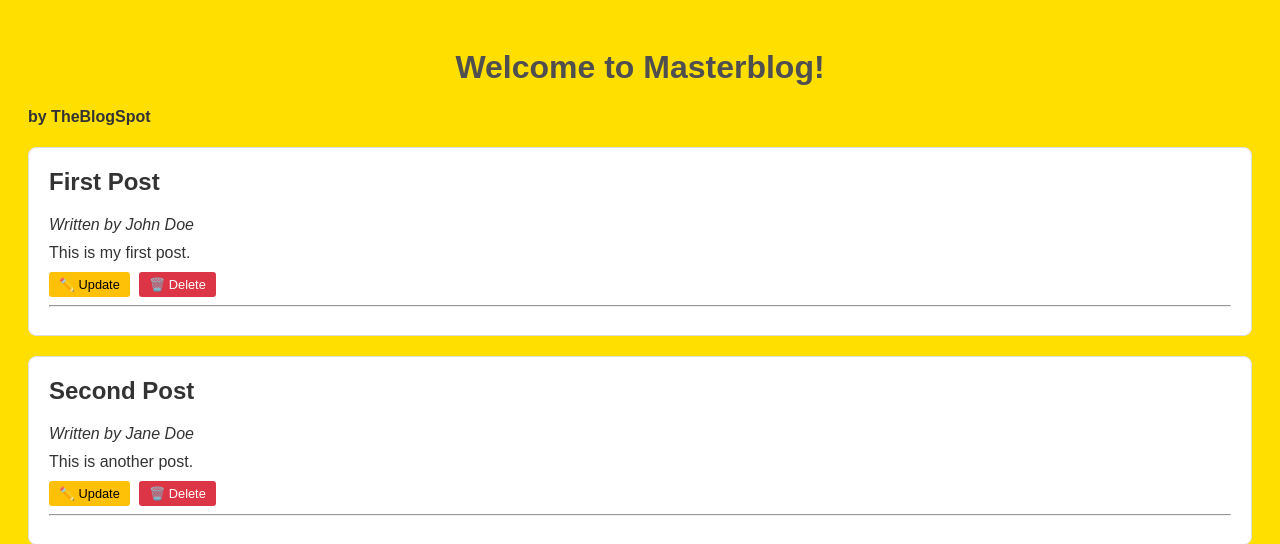
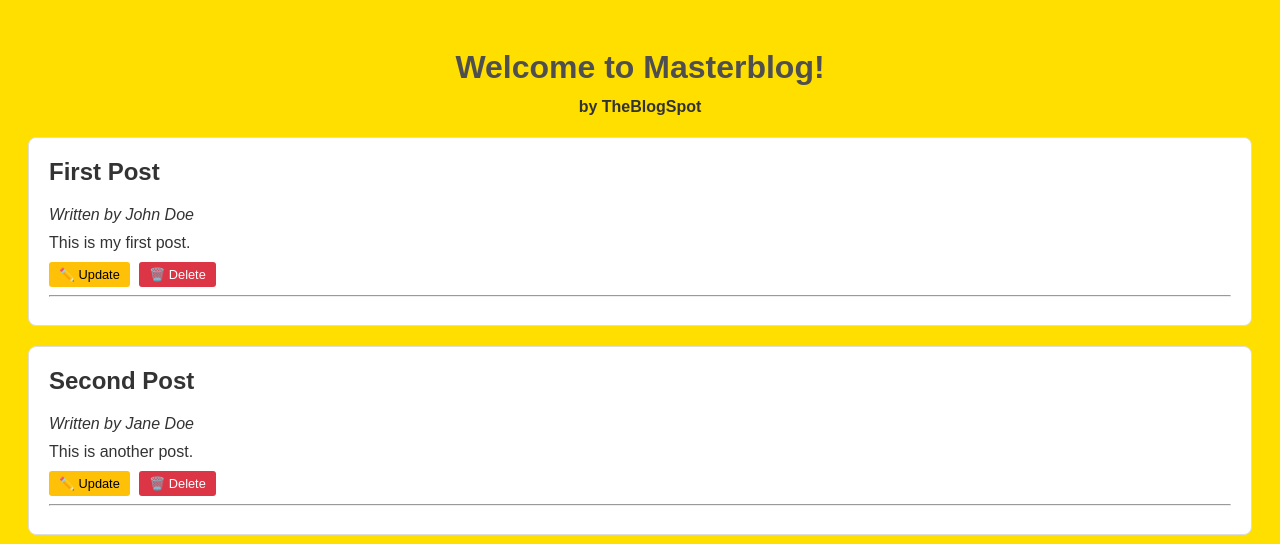
Before and after one commit to emilioquezadanavarro/basic-blog-app, a Flask app: page / in a window 1280 px wide. Shown: the top 544 px of the page. Run offline with Flask 3, Linux system fonts and the light colour scheme.

Commit message:
Subtitle class created

```diff
--- a/static/style.css
+++ b/static/style.css
@@ -30,3 +30,9 @@ h1 {
     white-space: pre-wrap;
     word-wrap: break-word;
 }
+
+.subtitle{
+    text-align: center;
+    display: block;
+    margin-top: -10px;
+}
```
